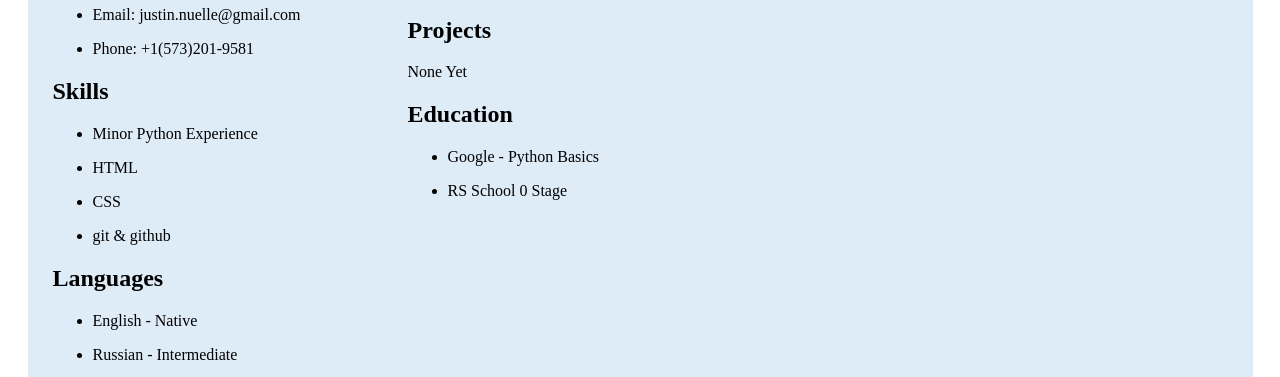
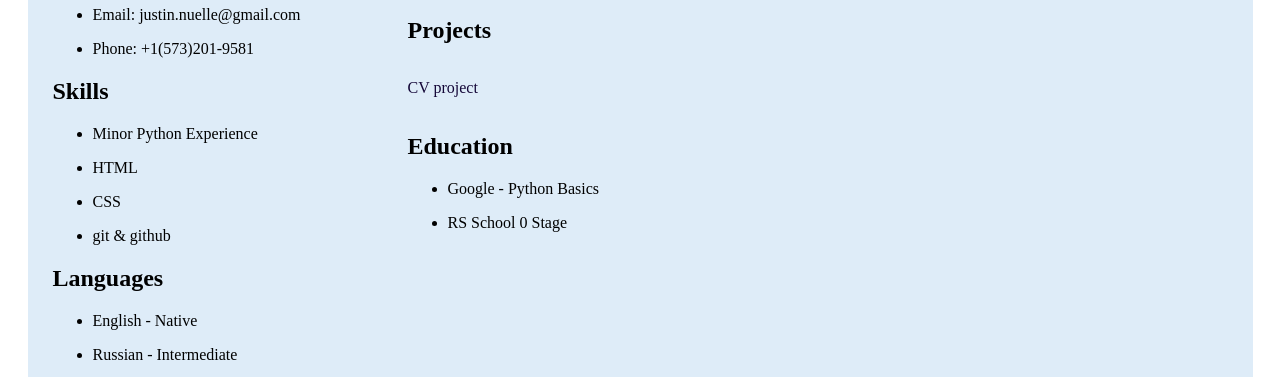
Before and after one commit to Justrite83/rsschool-cv, a plain HTML site: page index.html in a window 1280 px wide. Shown: the part 338-715 px from the top of the page. Drawn offline with Linux system fonts and the light colour scheme.

Commit message:
feat: updated index.html and style.css

```diff
--- a/index.html
+++ b/index.html
@@ -86,7 +86,7 @@
       </section>
       <section class="projects">
         <h2 class="section-title">Projects</h2>
-        <p class="projects-text">None Yet</p>
+        <a href="https://justrite83.github.io/rsschool-cv/" class="project-link">CV project</a>
       </section>
       <section class="education" id="education">
         <h2 class="section-title">Education</h2>
--- a/style.css
+++ b/style.css
@@ -53,6 +53,8 @@
   display: flex;
   flex-direction: column;
   justify-content: space-between;
+  height: 100%;
+  background-color:rgb(222, 236, 248);
 }
 
 .footer-container{
@@ -92,3 +94,13 @@
 .date{
   color:rgb(253, 253, 253);
 }
+
+.project-link{
+  line-height: 50px;
+  color:rgb(20, 7, 56);
+  text-decoration: none;
+}
+
+.project-link:hover{
+  color:rgb(161, 190, 199)
+}
```
